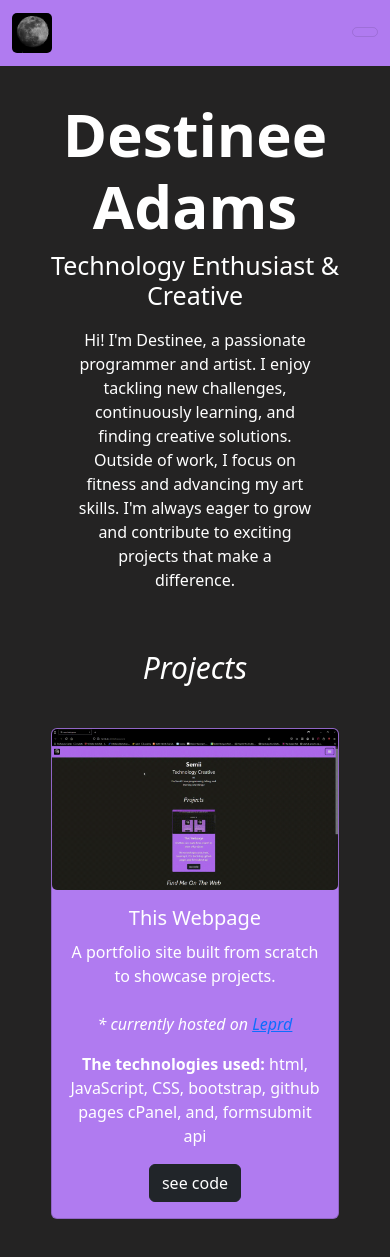
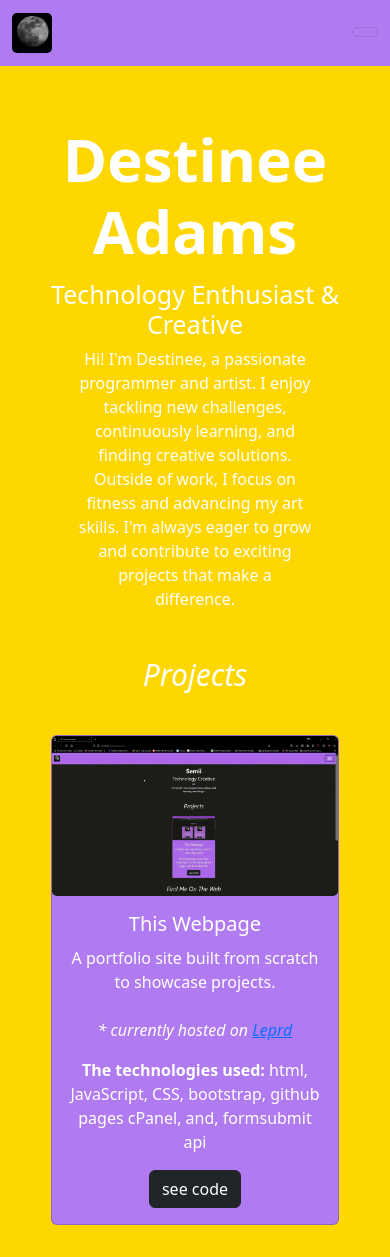
Before and after one commit to DestineeAdams/portfolio-Website, a PHP site: page / in a window 390 px wide. Shown: the top 1257 px of the page. Run offline with PHP 8.4, Linux system fonts and the light colour scheme; some libraries are stand-ins or nearby versions.

Commit message:
fixed css

```diff
--- a/index.html
+++ b/index.html
@@ -61,7 +61,7 @@
             <!-- <div class='m-5' id="home"> -->
 
             <h1 class="description" id="myname">Destinee Adams</h1>
-            <h2 class="description">Technology Enthusiast & Creative</h2>
+            <h2 class="description" id="subtitle">Technology Enthusiast & Creative</h2>
 
             <p class="description" id="desState">
 
--- a/style.css
+++ b/style.css
@@ -20,7 +20,7 @@ footer{
 }
 
 #myname{
-  margin-top: 50px;
+  margin-top: 75px;
 }
 
 .description{
@@ -28,6 +28,7 @@ footer{
   text-align: center;
 
 }
+
 #desState{
   width: 60%;
 }
@@ -145,6 +146,9 @@ label, input, button{
 
 @media (max-width: 660px) {
 
+body{
+  background-color: gold;
+}
   .card-container{
     display: flex;
     flex-direction: column;
@@ -168,6 +172,15 @@ label, input, button{
 
   #profileImg{
     width: 10%;
+  }
+
+  #desState{
+    width: 60%;
+    margin:1% 5%;
+  }
+
+  #subtitle{
+    margin:1% 5%;
   }
 }
 
```
